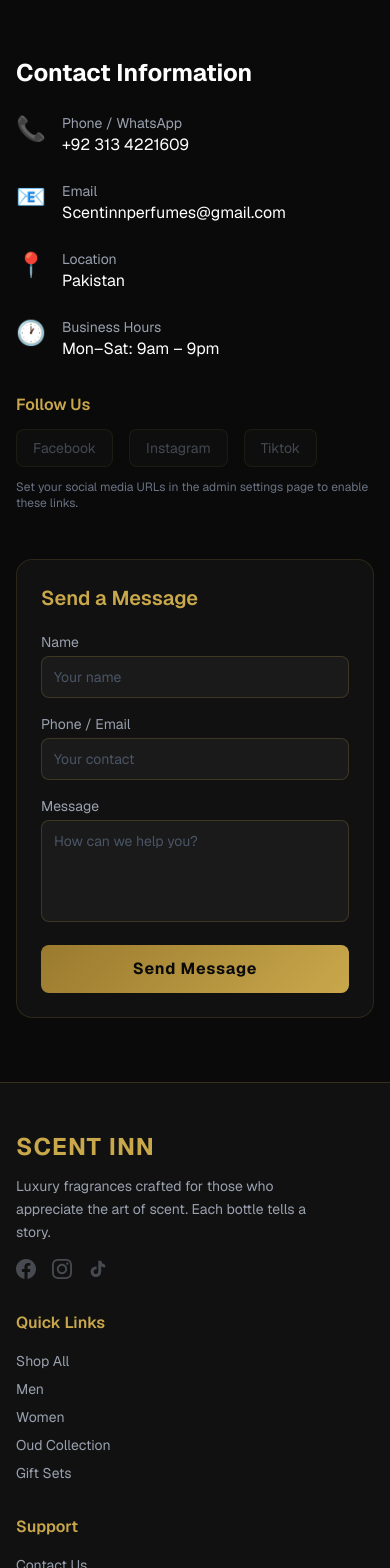
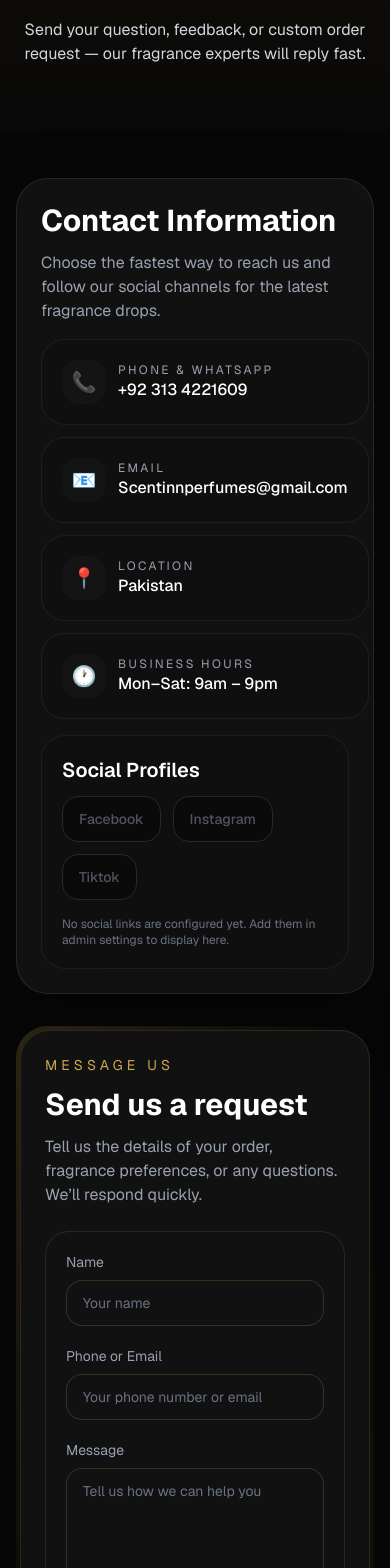
Before and after one commit to M-Aziz-Ahmed/scent-inn, a Next.js app: page /contact in a window 390 px wide. Shown: the part 320-1888 px from the top of the page. Built offline with nearby package versions, Linux system fonts and the light colour scheme; no server answers; the database is empty.

Commit message:
mobile friendly

```diff
--- /dev/null
+++ b/app/api/contact/route.js
@@ -0,0 +1,20 @@
+import { connectDB } from '@/lib/db'
+import Contact from '@/models/Contact'
+
+export async function POST(request) {
+  const body = await request.json()
+  const { name, contact, message } = body || {}
+
+  if (!name || !contact || !message) {
+    return Response.json({ error: 'Name, contact, and message are all required.' }, { status: 400 })
+  }
+
+  await connectDB()
+
+  try {
+    const contactMessage = await Contact.create({ name, contact, message })
+    return Response.json({ message: 'Message sent successfully.', data: { id: contactMessage._id } }, { status: 201 })
+  } catch (error) {
+    return Response.json({ error: error.message || 'Unable to save message.' }, { status: 500 })
+  }
+}
--- /dev/null
+++ b/app/contact/ContactForm.js
@@ -0,0 +1,100 @@
+'use client'
+
+import { useState } from 'react'
+
+export default function ContactForm() {
+  const [name, setName] = useState('')
+  const [contact, setContact] = useState('')
+  const [message, setMessage] = useState('')
+  const [status, setStatus] = useState(null)
+  const [error, setError] = useState(null)
+  const [isSubmitting, setIsSubmitting] = useState(false)
+
+  async function handleSubmit(event) {
+    event.preventDefault()
+    setError(null)
+    setStatus(null)
+
+    if (!name.trim() || !contact.trim() || !message.trim()) {
+      setError('Please fill in all fields before submitting.')
+      return
+    }
+
+    setIsSubmitting(true)
+
+    try {
+      const response = await fetch('/api/contact', {
+        method: 'POST',
+        headers: { 'Content-Type': 'application/json' },
+        body: JSON.stringify({ name: name.trim(), contact: contact.trim(), message: message.trim() }),
+      })
+
+      const result = await response.json()
+      if (!response.ok) {
+        throw new Error(result.error || 'Unable to send your message.')
+      }
+
+      setStatus('Your message has been sent! We will get back to you soon.')
+      setName('')
+      setContact('')
+      setMessage('')
+    } catch (err) {
+      setError(err.message)
+    } finally {
+      setIsSubmitting(false)
+    }
+  }
+
+  return (
+    <div className="card-dark rounded-[1.5rem] p-5 sm:p-6">
+      <form className="space-y-5" onSubmit={handleSubmit}>
+        <div>
+          <label className="block text-sm text-gray-400 mb-2">Name</label>
+          <input
+            type="text"
+            value={name}
+            onChange={(event) => setName(event.target.value)}
+            placeholder="Your name"
+            className="w-full bg-[#111] border border-[#c9a84c]/20 rounded-2xl px-4 py-3 text-white placeholder-gray-500 focus:outline-none focus:border-[#c9a84c]/60 text-sm transition"
+          />
+        </div>
+
+        <div>
+          <label className="block text-sm text-gray-400 mb-2">Phone or Email</label>
+          <input
+            type="text"
+            value={contact}
+            onChange={(event) => setContact(event.target.value)}
+            placeholder="Your phone number or email"
+            className="w-full bg-[#111] border border-[#c9a84c]/20 rounded-2xl px-4 py-3 text-white placeholder-gray-500 focus:outline-none focus:border-[#c9a84c]/60 text-sm transition"
+          />
+        </div>
+
+        <div>
+          <label className="block text-sm text-gray-400 mb-2">Message</label>
+          <textarea
+            rows={5}
+            value={message}
+            onChange={(event) => setMessage(event.target.value)}
+            placeholder="Tell us how we can help you"
+            className="w-full bg-[#111] border border-[#c9a84c]/20 rounded-2xl px-4 py-3 text-white placeholder-gray-500 focus:outline-none focus:border-[#c9a84c]/60 text-sm transition resize-none min-h-[160px]"
+          />
+        </div>
+
+        <div className="grid gap-3 sm:grid-cols-[1fr_auto] items-center">
+          <button
+            type="submit"
+            className="w-full sm:w-auto btn-gold px-6 py-3 rounded-2xl font-semibold disabled:opacity-60"
+            disabled={isSubmitting}
+          >
+            {isSubmitting ? 'Sending...' : 'Send Message'}
+          </button>
+          <p className="text-sm text-gray-500">We usually reply within 24 hours.</p>
+        </div>
+
+        {error && <p className="text-sm text-red-400">{error}</p>}
+        {status && <p className="text-sm text-green-400">{status}</p>}
+      </form>
+    </div>
+  )
+}
--- a/app/contact/page.js
+++ b/app/contact/page.js
@@ -1,5 +1,6 @@
 import Navbar from '@/components/Navbar'
 import Footer from '@/components/Footer'
+import ContactForm from './ContactForm'
 import { connectDB } from '@/lib/db'
 import Settings from '@/models/Settings'
 
@@ -20,50 +21,63 @@
   return (
     <>
       <Navbar />
-      <main className="min-h-screen">
-        <section className="bg-gradient-to-b from-[#1a0e00] to-[#0a0a0a] py-16">
+      <main className="min-h-screen bg-[#070707]">
+        <section className="bg-[radial-gradient(circle_at_top,_rgba(201,168,76,0.16),transparent_45%),linear-gradient(180deg,#150f05_0%,#090909_100%)] py-16">
           <div className="max-w-4xl mx-auto px-4 text-center">
-            <h1 className="text-5xl font-bold text-white mb-4">
-              Get in <span className="gold-text">Touch</span>
+            <p className="inline-flex rounded-full border border-[#c9a84c]/20 bg-white/5 px-4 py-1.5 text-sm uppercase tracking-[0.28em] text-[#f5f5f5] mb-6">
+              Reach out anytime
+            </p>
+            <h1 className="text-4xl sm:text-5xl font-bold text-white leading-tight mb-4">
+              Let’s craft your perfect scent experience.
             </h1>
-            <p className="text-gray-300 text-lg">
-              Have a question? We'd love to hear from you.
+            <p className="mx-auto max-w-2xl text-gray-300 text-base sm:text-lg">
+              Send your question, feedback, or custom order request — our fragrance experts will reply fast.
             </p>
           </div>
         </section>
 
-        <section className="py-16">
-          <div className="max-w-5xl mx-auto px-4 sm:px-6 lg:px-8">
-            <div className="grid grid-cols-1 md:grid-cols-2 gap-12">
-              {/* Contact Info */}
+        <section className="py-12 sm:py-16">
+          <div className="max-w-6xl mx-auto px-4 sm:px-6 lg:px-8">
+            <div className="grid grid-cols-1 xl:grid-cols-[1.05fr_0.95fr] gap-8 lg:gap-12">
+              <div className="card-dark rounded-[2rem] border border-[#c9a84c]/10 p-6 sm:p-8 shadow-[0_20px_70px_rgba(0,0,0,0.25)]">
+                <div className="flex flex-col gap-4">
                   <div>
-                <h2 className="text-2xl font-bold text-white mb-6">Contact Information</h2>
-                <div className="space-y-6">
+                    <h2 className="text-3xl sm:text-4xl font-bold text-white mb-3">Contact Information</h2>
+                    <p className="text-gray-400 max-w-xl">
+                      Choose the fastest way to reach us and follow our social channels for the latest fragrance drops.
+                    </p>
+                  </div>
+
+                  <div className="grid gap-3">
                     {[
-                    { icon: '📞', title: 'Phone / WhatsApp', value: '+92 313 4221609', link: 'tel:+923134221609' },
+                      { icon: '📞', title: 'Phone & WhatsApp', value: '+92 313 4221609', link: 'tel:+923134221609' },
                       { icon: '📧', title: 'Email', value: 'Scentinnperfumes@gmail.com', link: 'mailto:Scentinnperfumes@gmail.com' },
                       { icon: '📍', title: 'Location', value: 'Pakistan', link: null },
                       { icon: '🕐', title: 'Business Hours', value: 'Mon–Sat: 9am – 9pm', link: null },
                     ].map((item) => (
-                    <div key={item.title} className="flex gap-4">
-                      <span className="text-2xl">{item.icon}</span>
+                      <div key={item.title} className="flex flex-col gap-2 rounded-3xl bg-[#0f0f0f] border border-[#c9a84c]/10 p-5 sm:p-6">
+                        <div className="flex items-center gap-3">
+                          <div className="flex h-11 w-11 items-center justify-center rounded-2xl bg-[#141414] text-xl">
+                            {item.icon}
+                          </div>
                           <div>
-                        <p className="text-gray-400 text-sm">{item.title}</p>
+                            <p className="text-gray-400 text-xs uppercase tracking-[0.2em]">{item.title}</p>
                             {item.link ? (
-                          <a href={item.link} className="text-white hover:text-[#c9a84c] transition">
+                              <a href={item.link} className="text-white text-base font-medium transition hover:text-[#c9a84c]">
                                 {item.value}
                               </a>
                             ) : (
-                          <p className="text-white">{item.value}</p>
+                              <p className="text-white text-base font-medium">{item.value}</p>
                             )}
+                          </div>
                         </div>
                       </div>
                     ))}
                   </div>
 
-                <div className="mt-8">
-                  <h3 className="text-[#c9a84c] font-semibold mb-3">Follow Us</h3>
-                  <div className="flex gap-4">
+                  <div className="rounded-3xl border border-[#c9a84c]/10 bg-[#0f0f0f] p-5 sm:p-6">
+                    <h3 className="text-xl font-semibold text-white mb-3">Social Profiles</h3>
+                    <div className="flex flex-wrap gap-3">
                       {['facebook', 'instagram', 'tiktok'].map((key) => {
                         const label = key.charAt(0).toUpperCase() + key.slice(1)
                         const url = socialLinks[key]
@@ -73,8 +87,10 @@
                             href={url || '#'}
                             target={url ? '_blank' : undefined}
                             rel={url ? 'noreferrer' : undefined}
-                          className={`card-dark px-4 py-2 rounded-lg text-sm transition ${
-                            url ? 'text-gray-400 hover:text-[#c9a84c]' : 'text-gray-500 cursor-not-allowed opacity-60'
+                            className={`rounded-2xl border px-4 py-3 text-sm font-medium transition ${
+                              url
+                                ? 'border-[#c9a84c]/20 bg-[#111] text-gray-200 hover:border-[#c9a84c] hover:text-[#c9a84c]'
+                                : 'border-[#333] bg-[#090909] text-gray-500 cursor-not-allowed opacity-70'
                             }`}
                             aria-disabled={!url}
                           >
@@ -84,43 +100,23 @@
                       })}
                     </div>
                     {!socialLinks.facebook && !socialLinks.instagram && !socialLinks.tiktok && (
-                    <p className="mt-3 text-xs text-gray-500">Set your social media URLs in the admin settings page to enable these links.</p>
+                      <p className="mt-4 text-xs text-gray-500">No social links are configured yet. Add them in admin settings to display here.</p>
                     )}
                   </div>
                 </div>
+              </div>
 
-              {/* Contact Form */}
-              <div className="card-dark rounded-2xl p-6">
-                <h2 className="text-xl font-semibold text-[#c9a84c] mb-5">Send a Message</h2>
-                <form className="space-y-4">
-                  <div>
-                    <label className="block text-sm text-gray-400 mb-1">Name</label>
-                    <input
-                      type="text"
-                      placeholder="Your name"
-                      className="w-full bg-[#1a1a1a] border border-[#c9a84c]/20 rounded-lg px-3 py-2.5 text-white placeholder-gray-600 focus:outline-none focus:border-[#c9a84c]/60 text-sm"
-                    />
+              <div className="rounded-[2rem] p-1 bg-gradient-to-br from-[#c9a84c]/20 via-transparent to-[#c9a84c]/10">
+                <div className="card-dark rounded-[1.85rem] p-6 sm:p-8 shadow-[0_25px_80px_rgba(0,0,0,0.24)] border border-[#c9a84c]/15">
+                  <div className="mb-6">
+                    <p className="text-sm uppercase tracking-[0.3em] text-[#c9a84c] mb-3">Message Us</p>
+                    <h2 className="text-3xl font-bold text-white sm:text-4xl">Send us a request</h2>
+                    <p className="mt-3 text-gray-400">
+                      Tell us the details of your order, fragrance preferences, or any questions. We’ll respond quickly.
+                    </p>
                   </div>
-                  <div>
-                    <label className="block text-sm text-gray-400 mb-1">Phone / Email</label>
-                    <input
-                      type="text"
-                      placeholder="Your contact"
-                      className="w-full bg-[#1a1a1a] border border-[#c9a84c]/20 rounded-lg px-3 py-2.5 text-white placeholder-gray-600 focus:outline-none focus:border-[#c9a84c]/60 text-sm"
-                    />
+                  <ContactForm />
                 </div>
-                  <div>
-                    <label className="block text-sm text-gray-400 mb-1">Message</label>
-                    <textarea
-                      rows={4}
-                      placeholder="How can we help you?"
-                      className="w-full bg-[#1a1a1a] border border-[#c9a84c]/20 rounded-lg px-3 py-2.5 text-white placeholder-gray-600 focus:outline-none focus:border-[#c9a84c]/60 text-sm resize-none"
-                    />
-                  </div>
-                  <button type="submit" className="w-full btn-gold py-3 rounded-lg font-semibold">
-                    Send Message
-                  </button>
-                </form>
               </div>
             </div>
           </div>
--- /dev/null
+++ b/models/Contact.js
@@ -0,0 +1,13 @@
+import mongoose from 'mongoose'
+
+const ContactSchema = new mongoose.Schema(
+  {
+    name: { type: String, required: true, trim: true },
+    contact: { type: String, required: true, trim: true },
+    message: { type: String, required: true, trim: true },
+    status: { type: String, enum: ['new', 'read'], default: 'new' },
+  },
+  { timestamps: true }
+)
+
+export default mongoose.models.Contact || mongoose.model('Contact', ContactSchema)
```
Lines whose indentation alone changed are shown as unchanged.
